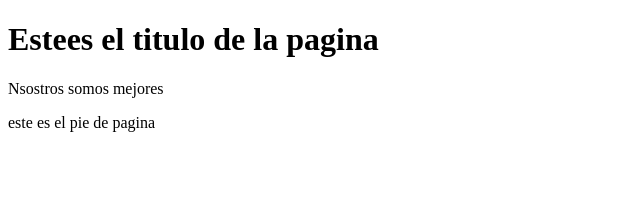
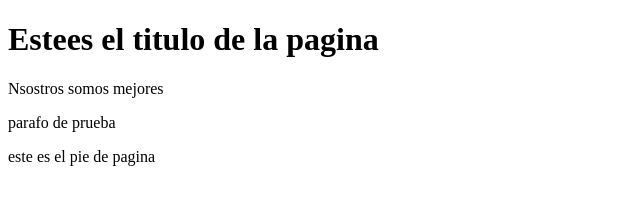
Before and after one commit to jbonillaz/Repositorio_prueba, a plain HTML site: page index.html in a window 1280 px wide. Shown: the whole page, without its empty margins (0-640 px from the left). Drawn offline with Linux system fonts and the light colour scheme.

Commit message:
parrafo para el contenido 2

```diff
--- a/index.html
+++ b/index.html
@@ -13,6 +13,7 @@
         <p>
             Nsostros somos mejores
         </p>
+        <p>parafo de prueba</p>
     </div>
 
     <footer>
```
